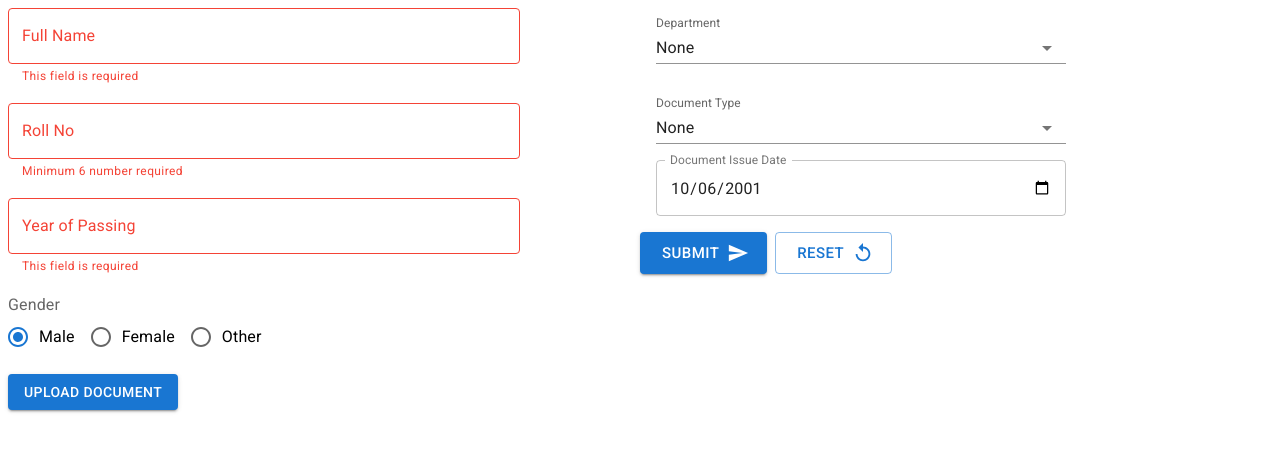
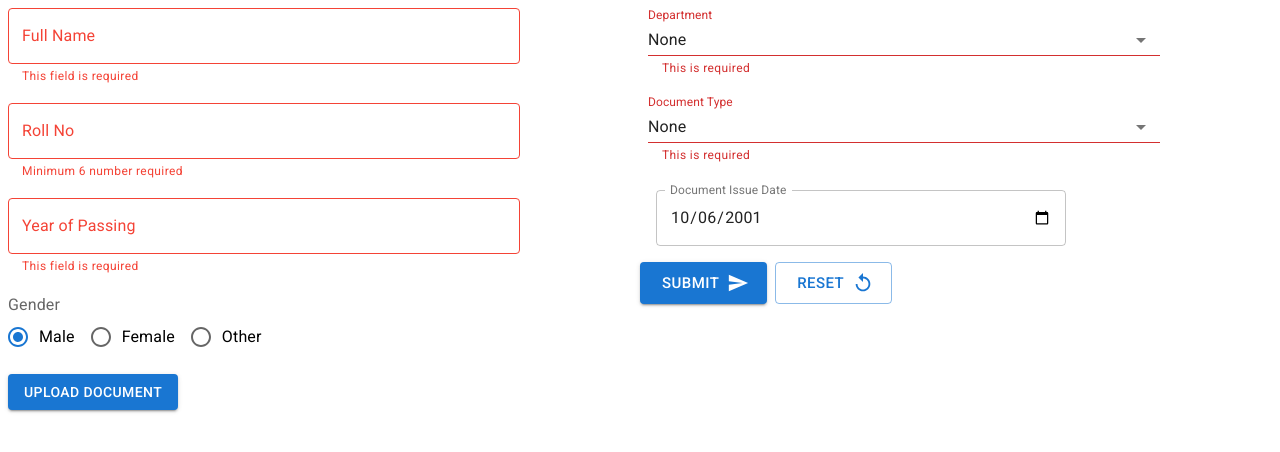
Before and after one commit to nayanCode/BlockchainDocumentVerifier, a React (Create React App) app: page /form in a window 1280 px wide. Both pictures are taken after a click on the button "SUBMIT". Shown: the top 452 px of the page. Built offline with nearby package versions, Linux system fonts and the light colour scheme.

Commit message:
Alroy->Updated Select Component

```diff
--- a/src/Components/Students/Form.js
+++ b/src/Components/Students/Form.js
@@ -1,4 +1,4 @@
-import { Radio, FormControlLabel, FormControl, FormLabel, RadioGroup, Grid, MenuItem, InputLabel, Select, Button, IconButton } from '@mui/material';
+import { Radio, FormControlLabel, FormControl, FormLabel, RadioGroup, Grid, MenuItem, InputLabel, Select, Button, IconButton, Box } from '@mui/material';
 import Controls from '../../Components/controls/Controls';
 import React, { useState, useEffect } from 'react'
 import { useForm, Form1 } from '../../Components/useForm';
@@ -12,6 +12,9 @@ import * as studentService from "../../Services/studentServices";
 import Demo from '../../Select/demo';
 import DoctypeSelect from '../../Select/doctypeSelect';
 import { StyledEngineProvider } from '@mui/material/styles';
+import NativeSelect from '@mui/material/NativeSelect';
+import { FormHelperText } from '@mui/material';
+
 import axios from 'axios';
 
 const initialFValues = {
@@ -33,14 +36,21 @@ export default function Form() {
         temp.fullName = values.fullName ? "" : "This field is required"
         temp.YOP = values.YOP ? "" : "This field is required"
         temp.rollNo = values.rollNo.length >= 6 ? "" : "Minimum 6 number required"
-        temp.departmentID = values.departmentID != 1 ? "" : "This field is required"
+        temp.departmentID = values.departmentID.length != 1 ? "" : "This field is required"
         setErrors({
             ...temp
         })
         return Object.values(temp).every(x => x == "")
 
     }
-
+    const [val, setVal] = React.useState();
+    const handleChnage = (event) => {
+        setVal(event.target.value);
+    }
+    const [valDep, setValDep] = React.useState();
+    const handleDepChnage = (event) => {
+        setValDep(event.target.value);
+    }
     const {
         values,
         setValues,
@@ -51,24 +61,31 @@ export default function Form() {
     } = useForm(initialFValues);
 
     const handleSubmit = e => {
+
         e.preventDefault()
-        if (validate()){
+        if (validate()) {
             studentService.insertStudent(values)
             window.alert('Uploaded....')
             resetForm()
+        }
+        if (val == null){
+            setVal(10)
+        }
+        if (valDep == null){
+            setValDep(10)
         }
 
     }
 
 
     const [file, setFile] = useState('');
-    const [filehash, setfilehash] =useState('')
+    const [filehash, setfilehash] = useState('')
     const url = 'http://localhost:8000';
 
-    const onSubmit =async(e)=>{
+    const onSubmit = async (e) => {
         e.preventDefault();
 
-      if(file) {
+        if (file) {
             const data = new FormData();
             // data.append("name", file.name);
             data.append("file", file);
@@ -77,7 +94,7 @@ export default function Form() {
                 const res = await axios.post(`http://localhost:8000/uploadfile`, data)
                     .then(function (response) {
                         console.log(response);
-            const { fileName, fileHash,filePath } = response.data;
+                        const { fileName, fileHash, filePath } = response.data;
                         setfilehash(fileHash);
                         // console.log(filehash);
                     })
@@ -116,6 +133,7 @@ export default function Form() {
                         onChange={handleInputChange}
                         error={errors.YOP}
                     />
+
                     <FormControl>
                         <FormLabel>Gender</FormLabel>
                         <RadioGroup row
@@ -131,7 +149,7 @@ export default function Form() {
                         <Stack direction="row" alignItems="center" spacing={2}>
                             <Button variant="contained" component="label" type="submit" value="Upload">
                                 Upload Document
-                                <input hidden accept="pdf/*" multiple type="file" onChange={(e) => setFile(e.target.files[0])}/>
+                                <input hidden accept="pdf/*" multiple type="file" onChange={(e) => setFile(e.target.files[0])} />
                             </Button>
                             <p >
                                 {file.name}
@@ -140,24 +158,54 @@ export default function Form() {
                     </FormControl>
                 </Grid>
                 <Grid item xs={6}>
-                    <FormControl >
-                        <StyledEngineProvider >
-                            <DepartmentSelect
-                            name="department"
-                            value={values.departmentID}
-                            label="Department"
-                            onChange={handleInputChange}
-                            error={errors.departmentID}
-                            />
-                        </StyledEngineProvider>
+                    <Box sx={{ minWidth: 120 }}>
+                        <FormControl {...(val == 10 && { error: true })}>
+                            <InputLabel shrink variant="standard" htmlFor="uncontrolled-native"  >
+                                Department
+                            </InputLabel>
+                            <NativeSelect
+                                defaultValue={10}
+                                props={{
+
+                                    id: 'uncontrolled-native',
+                                }}
+                                val={val}
+                                onChange={(e) => handleChnage(e)}
+                            >
+                                <option value={10}>None</option>
+                                <option value={"Computer"}>Computer</option>
+                                <option value={"Mechanical"}>Mechanical</option>
+                                <option value={"Electrical"}>Electrical</option>
+                                <option value={"Information-Technology"}>Information-Technology</option>
+                            </NativeSelect>
+                            {val == 10 && <FormHelperText>This is required</FormHelperText>}
                         </FormControl>
+                    </Box>
 
-                    <FormControl>
-                        <StyledEngineProvider injectFirst>
-                            <DoctypeSelect />
-                        </StyledEngineProvider>
-                    {/* </FormControl>
-                   <FormControl >
+                    <Box sx={{ minWidth: 120 }}>
+                        <FormControl fullWidth {...(valDep == 10 && { error: true })}>
+                            <InputLabel variant="standard" htmlFor="uncontrolled-native">
+                                Document Type
+                            </InputLabel>
+                            <NativeSelect
+                                defaultValue={10}
+                                props={{
+
+                                    id: 'uncontrolled-native',
+                                }}
+                                val={val}
+                                onChange={(e) => handleDepChnage(e)}
+                            >
+                                <option value={10}>None</option>
+                                <option value={"Transcript"}>Transcript</option>
+                                <option value={"Passing Certificate"}>Passing Certificate</option>
+                                <option value={"School Leaving Certificate"}>School Leaving Certificate</option>
+                                <option value={"Extra Curricular"}>Extra Curricular</option>
+                            </NativeSelect>
+                            {valDep == 10 && <FormHelperText>This is required</FormHelperText>}
+                        </FormControl>
+                    </Box>
+                    {/* <FormControl >
                         <StyledEngineProvider injectFirst>
                             <Demo
                                 name="department"
@@ -166,8 +214,8 @@ export default function Form() {
                                 error={errors.departmentID}
                             />
                         </StyledEngineProvider>
-                    </FormControl>
-                    <FormControl> */}
+                    </FormControl> */}
+                    <FormControl>
                         <StyledEngineProvider injectFirst>
                             <NativePickers />
                         </StyledEngineProvider>
--- a/src/Select/departmentSelect.js
+++ b/src/Select/departmentSelect.js
@@ -1,37 +1,37 @@
-import * as React from 'react';
-import Box from '@mui/material/Box';
-import InputLabel from '@mui/material/InputLabel';
-import FormControl from '@mui/material/FormControl';
-import NativeSelect from '@mui/material/NativeSelect';
-import { FormHelperText } from '@mui/material';
+// import * as React from 'react';
+// import Box from '@mui/material/Box';
+// import InputLabel from '@mui/material/InputLabel';
+// import FormControl from '@mui/material/FormControl';
+// import NativeSelect from '@mui/material/NativeSelect';
+// import { FormHelperText } from '@mui/material';
 
-export default function NativeSelectDemo(props) {
-  const { name, label, value, error = null, onChange } = props;
-  return (
-    <Box sx={{ minWidth: 120 }}>
-      <FormControl {...(error && {error:true})}>
-        <InputLabel shrink variant="standard" htmlFor="uncontrolled-native"  >
-        {label}
-        </InputLabel>
-        <NativeSelect
-          defaultValue=""
-          props={{
-            name: {name},
-            id: 'uncontrolled-native',
-            onChange:{onChange},
-            value:{value}
-          }}
-        >
-          <option value="">
-            <em>None</em>
-          </option>
-          <option  value={"Computer"}>Computer</option>
-          <option  value={"Mechanical"}>Mechanical</option>
-          <option  value={"Electrical"}>Electrical</option>
-          <option  value={"Information-Technology"}>Information-Technology</option>
-        </NativeSelect>
-        {error && <FormHelperText>{error}</FormHelperText>}
-      </FormControl>
-    </Box>
-  );
-}
+// export default function NativeSelectDemo(props) {
+
+//     return (
+//     <Box sx={{ minWidth: 120 }}>
+//       <FormControl {...(props.val ==10 && {error:true})}>
+//         <InputLabel shrink variant="standard" htmlFor="uncontrolled-native"  >
+//         Department
+//         </InputLabel>
+//         <NativeSelect
+//           defaultValue={10}
+//           props={{
+
+//             id: 'uncontrolled-native',
+//           }}
+//           val={val}
+//           onChange={(e)=>handleChnage(e)}
+//         >
+//           <option value={10}>
+//             None
+//           </option>
+//           <option  value={"Computer"}>Computer</option>
+//           <option  value={"Mechanical"}>Mechanical</option>
+//           <option  value={"Electrical"}>Electrical</option>
+//           <option  value={"Information-Technology"}>Information-Technology</option>
+//         </NativeSelect>
+//         {val ==10 && <FormHelperText>This is required</FormHelperText>}
+//       </FormControl>
+//     </Box>
+//   );
+// }
--- a/src/Select/doctypeSelect.js
+++ b/src/Select/doctypeSelect.js
@@ -1,30 +1,30 @@
-import * as React from 'react';
-import Box from '@mui/material/Box';
-import InputLabel from '@mui/material/InputLabel';
-import FormControl from '@mui/material/FormControl';
-import NativeSelect from '@mui/material/NativeSelect';
+// import * as React from 'react';
+// import Box from '@mui/material/Box';
+// import InputLabel from '@mui/material/InputLabel';
+// import FormControl from '@mui/material/FormControl';
+// import NativeSelect from '@mui/material/NativeSelect';
 
-export default function NativeSelectDemo() {
-  return (
-    <Box sx={{ minWidth: 120 }}>
-      <FormControl fullWidth>
-        <InputLabel variant="standard" htmlFor="uncontrolled-native">
-          Document Type
-        </InputLabel>
-        <NativeSelect
-          defaultValue={10}
-          inputProps={{
-            name: 'Document Type',
-            id: 'uncontrolled-native',
-          }}
-        >
-          <option value={10}>None</option>
-          <option value={20}>Transcript</option>
-          <option value={30}>Passing Certificate</option>
-          <option value={40}>School Leaving Certificate</option>
-          <option value={50}>Extra Curricular</option>
-        </NativeSelect>
-      </FormControl>
-    </Box>
-  );
-}
+// export default function NativeSelectDemo() {
+//   return (
+//     <Box sx={{ minWidth: 120 }}>
+//       <FormControl fullWidth>
+//         <InputLabel variant="standard" htmlFor="uncontrolled-native">
+//           Document Type
+//         </InputLabel>
+//         <NativeSelect
+//           defaultValue={10}
+//           inputProps={{
+//             name: 'Document Type',
+//             id: 'uncontrolled-native',
+//           }}
+//         >
+//           <option value={10}>None</option>
+//           <option value={20}>Transcript</option>
+//           <option value={30}>Passing Certificate</option>
+//           <option value={40}>School Leaving Certificate</option>
+//           <option value={50}>Extra Curricular</option>
+//         </NativeSelect>
+//       </FormControl>
+//     </Box>
+//   );
+// }
--- a/src/Services/studentServices.js
+++ b/src/Services/studentServices.js
@@ -2,12 +2,6 @@ const KEYS ={
     students:'students',
     studentId:'studentId'
 }
-export const getDepartmentCollection = ()=>([
-    { id: '1', title: 'Development' },
-    { id: '2', title: 'Marketing' },
-    { id: '3', title: 'Accounting' },
-    { id: '4', title: 'HR' },
-])
 
 export function insertStudent(data) {
     let students=getAllStudents();
```
Lines whose indentation alone changed are shown as unchanged.
